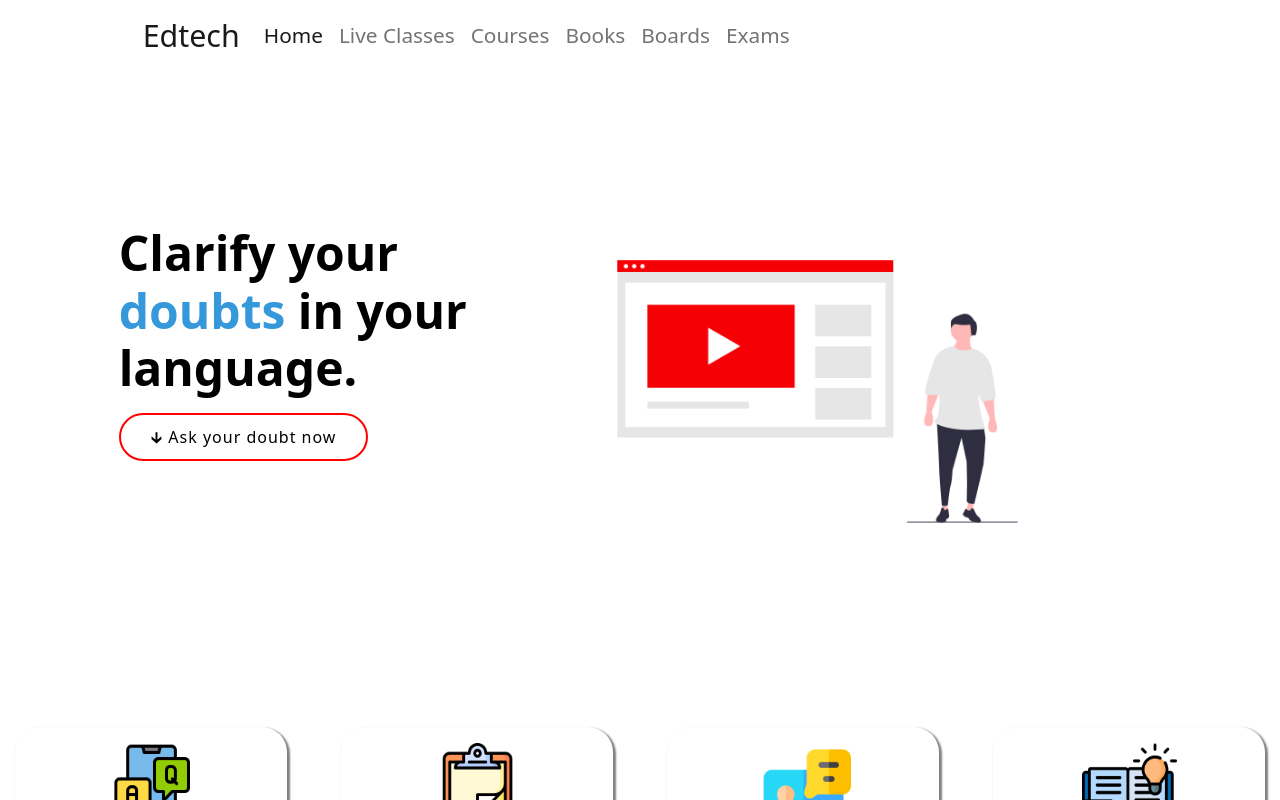
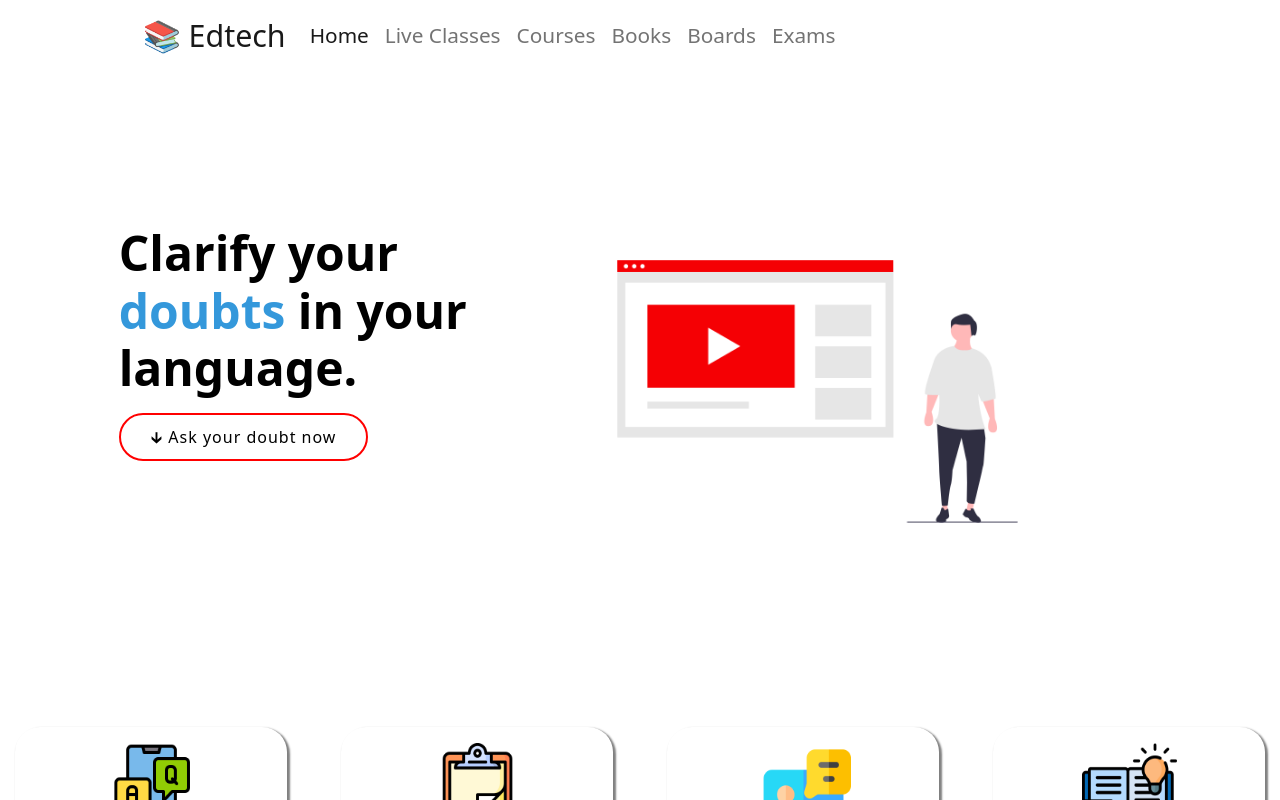
Before and after one commit to sudarsonhalder/Project-16-Edtech-Startup-Website, a React (Create React App) app: page / in a window 1280 px wide. Shown: the top 800 px of the page. Built offline with nearby package versions, Linux system fonts and the light colour scheme; a web font is replaced by a local one.

Commit message:
Update Navbar.jsx

```diff
--- a/src/Navbar.jsx
+++ b/src/Navbar.jsx
@@ -7,7 +7,7 @@ const Navbar = () => {
             <div className='col-10 mx-auto'>
         <nav className="navbar navbar-expand-lg navbar-light mr-auto">
             <div className="container-fluid">
-            <NavLink className="navbar-brand" to="/">Edtech</NavLink>
+            <NavLink className="navbar-brand" to="/">📚 Edtech</NavLink>
             <button className="navbar-toggler" type="button" data-toggle="collapse" data-target="#navbarSupportedContent" aria-controls="navbarSupportedContent" aria-expanded="false" aria-label="Toggle navigation">
                 <span className="navbar-toggler-icon"></span>
             </button>
```
